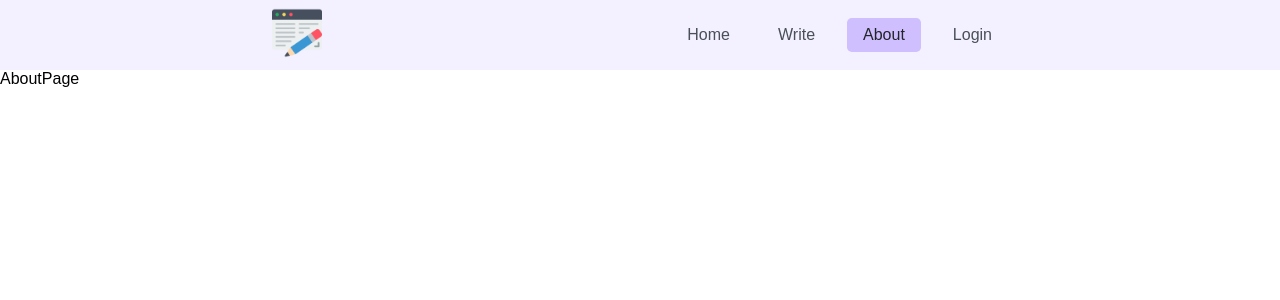
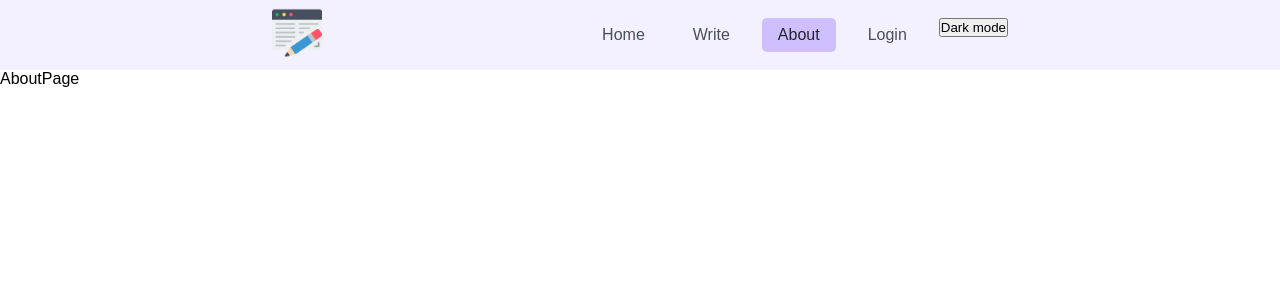
Before and after one commit to barath2001/blog-app, a React (Create React App) app in the folder frontend/: page /about in a window 1280 px wide. Shown: the top 300 px of the page. Built offline with nearby package versions, Linux system fonts and the light colour scheme.

Commit message:
theme switch implementation with context

```diff
--- a/frontend/src/App.js
+++ b/frontend/src/App.js
@@ -1,4 +1,4 @@
-import react from "react";
+import react, { useContext } from "react";
 import { createBrowserRouter, RouterProvider } from "react-router-dom";
 
 import RootLayout from "./pages/RootLayout";
@@ -12,6 +12,7 @@ import AuthPage from "./pages/AuthPage";
 import ErrorPage from "./pages/ErrorPage";
 import NewBlogPage, { action as newBlogAction } from "./pages/NewBlogPage";
 import EditBlogPage, { action as editBlogAction } from "./pages/EditBlogPage";
+import ThemeContext from "./context/theme-context";
 
 const router = createBrowserRouter([
   {
@@ -59,7 +60,13 @@ const router = createBrowserRouter([
 ]);
 
 function App() {
-  return <RouterProvider router={router} />;
+  const themeCtx = useContext(ThemeContext);
+
+  return (
+    <div className="app" theme={themeCtx.theme}>
+      <RouterProvider router={router} />
+    </div>
+  );
 }
 
 export default App;
--- a/frontend/src/components/NavBar.jsx
+++ b/frontend/src/components/NavBar.jsx
@@ -1,13 +1,25 @@
-import React from "react";
+import React, { useContext } from "react";
 import { Link, NavLink } from "react-router-dom";
 import "./NavBar.css";
 
 import logo from "../assets/logo.png";
+import ThemeContext from "../context/theme-context";
 
 const navLinkClassName = ({ isActive }) =>
   isActive ? "navbar__link navbar__link_active" : "navbar__link";
 
 const NavBar = () => {
+  const themeCtx = useContext(ThemeContext);
+
+  const themeChangeHandler = () => {
+    themeCtx.toggleTheme();
+  };
+
+  const themeSwitchClassName =
+    themeCtx.theme === "LIGHT"
+      ? "navbar__switch navbar__switch_dark"
+      : "navbar__switch ";
+
   return (
     <header className="header">
       <nav className="navbar">
@@ -35,6 +47,14 @@ const NavBar = () => {
               Login
             </NavLink>
           </li>
+          <li>
+            <button
+              onClick={themeChangeHandler}
+              className={themeSwitchClassName}
+            >
+              {themeCtx.theme === "LIGHT" ? "Dark mode" : "Light mode"}
+            </button>
+          </li>
         </ul>
       </nav>
     </header>
--- /dev/null
+++ b/frontend/src/context/theme-context.js
@@ -0,0 +1,27 @@
+import React, { useState } from "react";
+
+const ThemeContext = React.createContext({
+  theme: "LIGHT",
+  toggleTheme: () => {},
+});
+
+export const ThemeContextProvider = (props) => {
+  const [theme, setTheme] = useState("LIGHT");
+
+  const toggleTheme = () => {
+    setTheme((prevTheme) => (prevTheme === "LIGHT" ? "DARK" : "LIGHT"));
+  };
+
+  return (
+    <ThemeContext.Provider
+      value={{
+        theme,
+        toggleTheme,
+      }}
+    >
+      {props.children}
+    </ThemeContext.Provider>
+  );
+};
+
+export default ThemeContext;
--- a/frontend/src/index.js
+++ b/frontend/src/index.js
@@ -1,11 +1,14 @@
 import React from "react";
 import ReactDOM from "react-dom/client";
 import App from "./App";
+import { ThemeContextProvider } from "./context/theme-context";
 import "./index.css";
 
 const root = ReactDOM.createRoot(document.getElementById("root"));
 root.render(
   <React.StrictMode>
-    <App />
+    <ThemeContextProvider>
+      <App />
+    </ThemeContextProvider>
   </React.StrictMode>
 );
```
